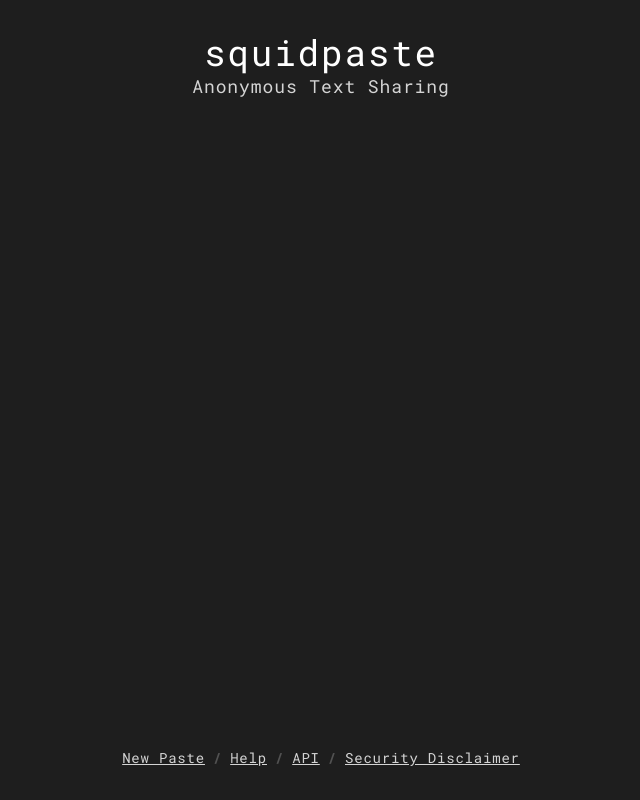
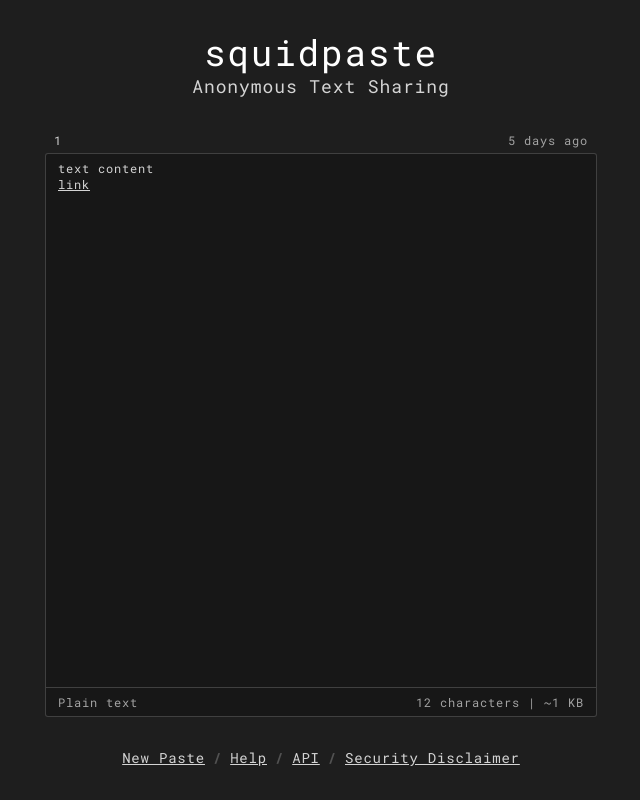
Before and after one commit to zaneshaw/squidpaste, a Vue app: page /p/1 in a window 1280 px wide. Shown: the whole page, without its empty margins (319-959 px from the left). Built offline with nearby package versions, Linux system fonts and the light colour scheme.

Commit message:
Add paste page

```diff
--- a/src/App.vue
+++ b/src/App.vue
@@ -10,13 +10,13 @@
 			<router-view />
 		</div>
 		<div class="flex justify-center gap-2 text-sm [&>span]:font-bold [&>span]:text-neutral-600">
-			<a href="/">New Paste</a>
+			<router-link :to="{ path: '/' }">New Paste</router-link>
 			<span>/</span>
-			<a href="/help">Help</a>
+			<router-link :to="{ path: '/help' }">Help</router-link>
 			<span>/</span>
-			<a href="/help#api">API</a>
+			<router-link :to="{ path: '/help', hash: '#api' }">API</router-link>
 			<span>/</span>
-			<a href="/security">Security Disclaimer</a>
+			<router-link :to="{ path: '/security' }">Security Disclaimer</router-link>
 		</div>
 	</div>
 </template>
--- a/src/main.ts
+++ b/src/main.ts
@@ -6,6 +6,7 @@
 import Home from "./routes/Home.vue";
 import Help from "./routes/Help.vue";
 import Security from "./routes/Security.vue";
+import Paste from "./routes/Paste.vue";
 import Error from "./routes/Error.vue";
 
 export const router = createRouter({
@@ -13,7 +14,9 @@
 	routes: [
 		{ path: "/", component: Home },
 		{ path: "/help", component: Help },
-		{ path: "/security", component: Security }
+		{ path: "/security", component: Security },
+		{ path: "/p/:pasteId", component: Paste },
+		{ path: "/:error(.*)", component: Error }
 	]
 });
 
--- a/src/routes/Home.vue
+++ b/src/routes/Home.vue
@@ -1,7 +1,15 @@
 <script setup lang="ts">
 import { ref } from "vue";
+import { router } from "../main";
 
 const pasteTitle = ref("");
+
+function test() {
+	// todo: create paste
+	const pathId = "ID123";
+
+	router.push({ path: `/p/${pathId}` })
+}
 </script>
 
 <template>
@@ -36,11 +44,11 @@
 				<div class="flex aspect-square h-full items-center justify-center bg-neutral-700 text-sm">🔒</div>
 				<input type="password" placeholder="Optional password" maxlength="32" class="grow bg-neutral-900 px-2 text-sm outline-none" />
 			</div>
-			<button class="rounded-sm bg-neutral-700 px-5 py-0.5 text-sm text-white transition-colors duration-75 hover:bg-neutral-600">Create paste</button>
+			<button @click="test" class="rounded-sm bg-neutral-700 px-5 py-0.5 text-sm text-white transition-colors duration-75 hover:bg-neutral-600">Create paste</button>
 		</div>
 		<div class="flex flex-col gap-2 text-2xs text-neutral-400">
 			<div>
-				<p>Pastes are anonymous and stored permanently until deleted.</p>
+				<p>Pastes are fully anonymous and stored permanently.</p>
 				<p>Password-protect any paste that contains sensitive information.</p>
 			</div>
 			<p>Pastes are limited to a maximum size of 128 KB.</p>
--- /dev/null
+++ b/src/routes/Paste.vue
@@ -0,0 +1,16 @@
+<template>
+	<div class="mb-1.5 flex justify-between px-2">
+		<span class="text-xs">{{ $route.params.pasteId }}</span>
+		<span class="text-xs text-neutral-400">5 days ago</span>
+	</div>
+	<div class="flex grow flex-col overflow-hidden rounded-sm bg-neutral-900 text-left ring-1 ring-neutral-700">
+		<div class="h-full w-full grow resize-none bg-transparent px-3 py-1.5 text-xs outline-none">
+			<p>text content</p>
+			<a href="https://example.com" target="_blank">link</a>
+		</div>
+		<div class="flex justify-between border-t border-neutral-700 px-3 py-1.5 text-xs text-neutral-400">
+			<span>Plain text</span>
+			<span>12 characters | ~1 KB</span>
+		</div>
+	</div>
+</template>
```
